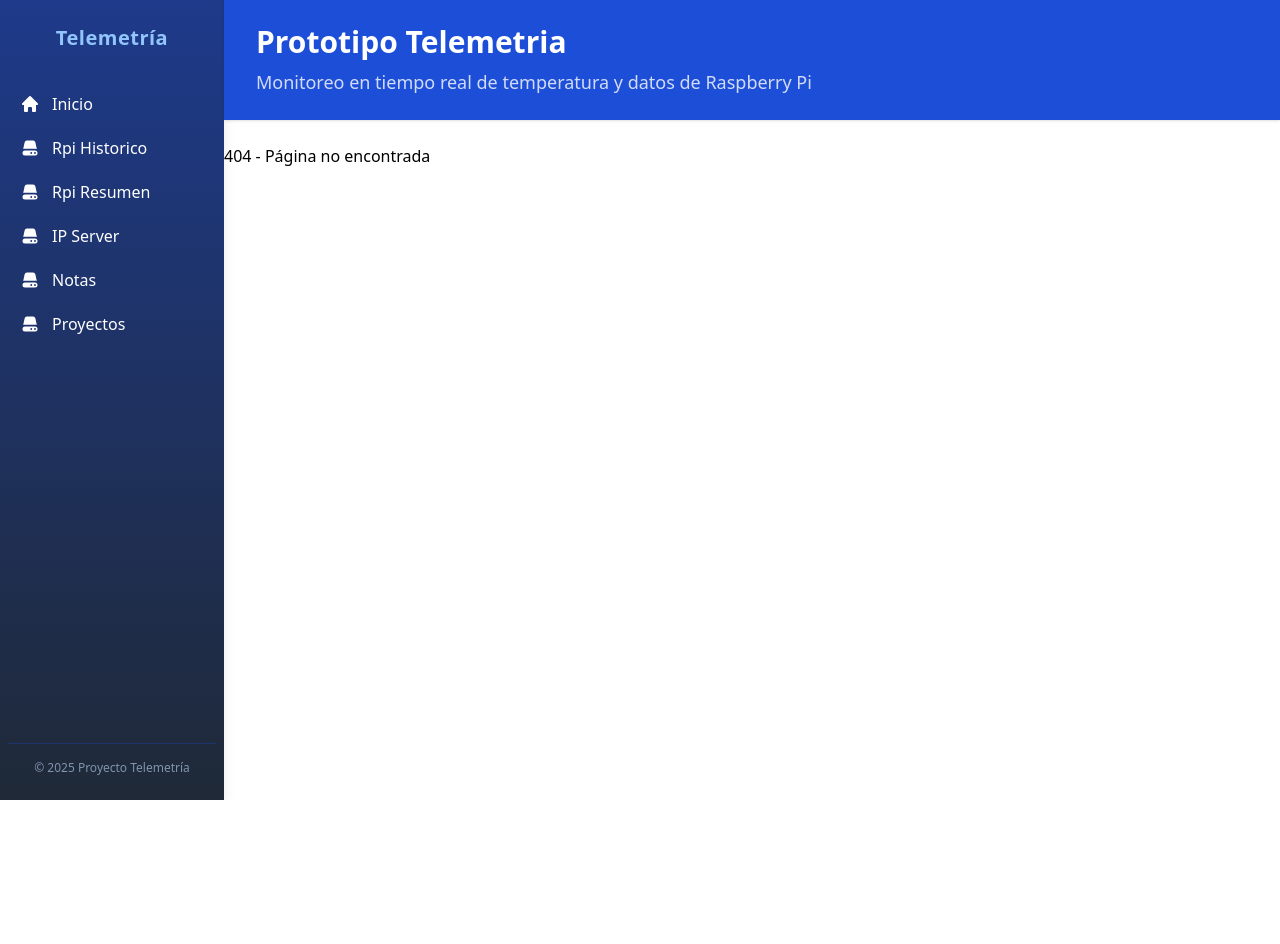
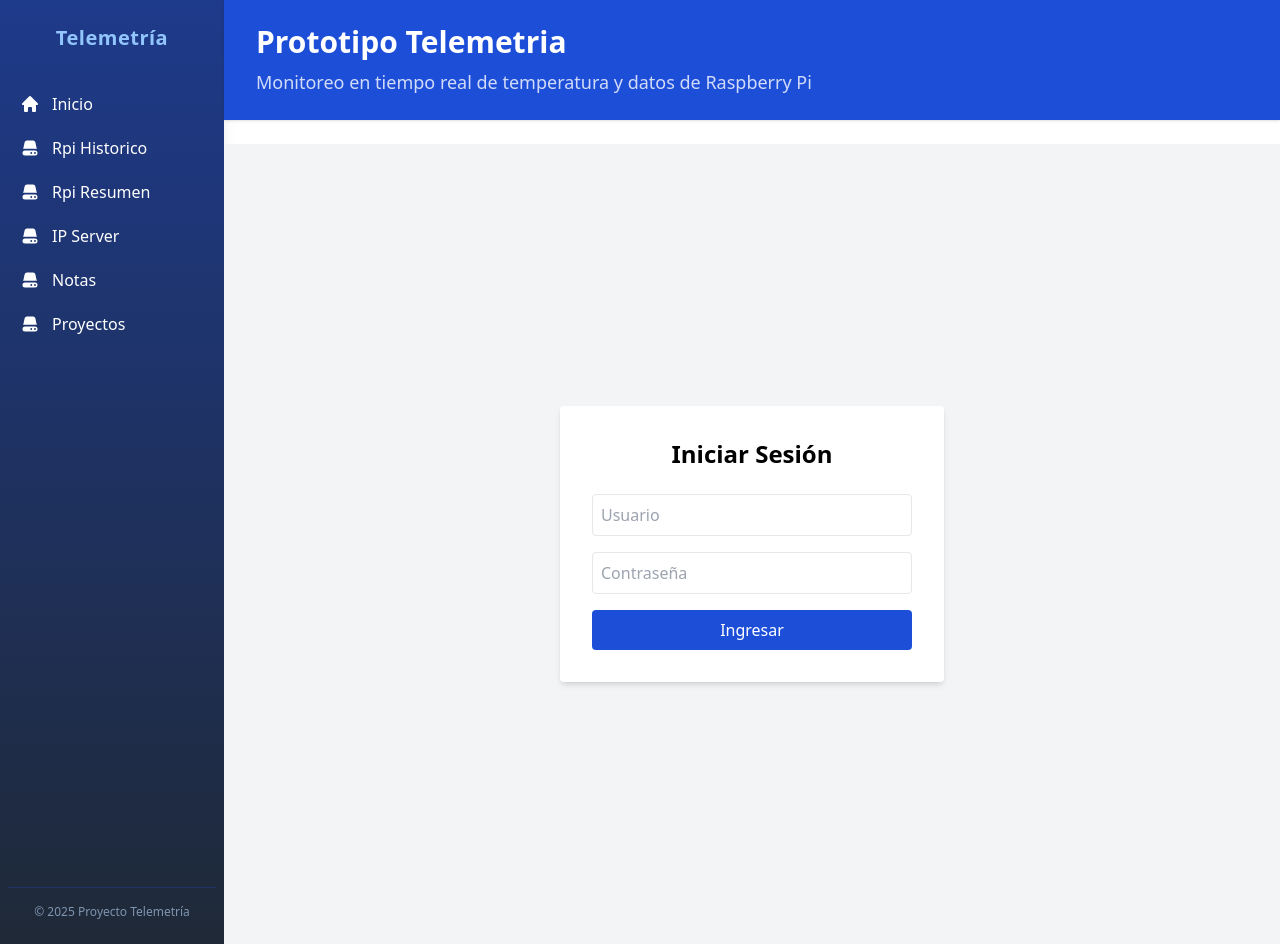
Before and after one commit to spotfreeman/telemetria-frontend, a React (Create React App) app: page /login in a window 1280 px wide. Before the commit the page ends 800 px from the top, so only its background shows below. Built offline with nearby package versions, Linux system fonts and the light colour scheme.

Commit message:
Implementando Login

```diff
--- a/src/App.js
+++ b/src/App.js
@@ -6,8 +6,10 @@ import { TempData } from './Pages/TempData';
 import { Server } from './Pages/Server';
 import { Notas } from './Pages/Notas';
 import { Lista } from './Pages/proyectos/Lista';
+import Login from './Pages/Login';
 
 import Sidebar from './Components/Sidebar';
+import PrivateRoute from './Components/PrivateRoute';
 
 function App() {
   return (
@@ -30,7 +32,8 @@ function App() {
             <Route path="/tempdata" element={<TempData />} />
             <Route path="/server" element={<Server />} />
             <Route path="/notas" element={<Notas />} />
-            <Route path="/proyectos" element={<Lista />} />
+            <Route path="/proyectos" element={<PrivateRoute> <Lista />  </PrivateRoute>} />
+            <Route path="/login" element={<Login />} />
             {/* Agrega más rutas según sea necesario */}
 
             {/* Ruta para manejar 404 */}
--- /dev/null
+++ b/src/Components/PrivateRoute.jsx
@@ -0,0 +1,9 @@
+import React from "react";
+import { Navigate } from "react-router-dom";
+
+const PrivateRoute = ({ children }) => {
+    const token = localStorage.getItem("token");
+    return token ? children : <Navigate to="/login" />;
+};
+
+export default PrivateRoute;
--- /dev/null
+++ b/src/Pages/Login.jsx
@@ -0,0 +1,60 @@
+import React, { useState } from "react";
+import { useNavigate } from "react-router-dom";
+
+const Login = () => {
+    const [form, setForm] = useState({ usuario: "", password: "" });
+    const [error, setError] = useState("");
+    const navigate = useNavigate();
+
+    const handleChange = e => {
+        setForm({ ...form, [e.target.name]: e.target.value });
+    };
+
+    const handleSubmit = async e => {
+        e.preventDefault();
+        setError("");
+        const res = await fetch("https://telemetria-backend.onrender.com/api/login", {
+            method: "POST",
+            headers: { "Content-Type": "application/json" },
+            body: JSON.stringify(form),
+        });
+        const data = await res.json();
+        if (res.ok && data.token) {
+            localStorage.setItem("token", data.token);
+            navigate("/"); // Redirige a la página principal
+        } else {
+            setError(data.message || "Usuario o contraseña incorrectos");
+        }
+    };
+
+    return (
+        <div className="flex items-center justify-center min-h-screen bg-gray-100">
+            <form onSubmit={handleSubmit} className="bg-white p-8 rounded shadow-md w-full max-w-sm">
+                <h2 className="text-2xl font-bold mb-6 text-center">Iniciar Sesión</h2>
+                {error && <div className="mb-4 text-red-600">{error}</div>}
+                <input
+                    className="border p-2 rounded w-full mb-4"
+                    name="usuario"
+                    placeholder="Usuario"
+                    value={form.usuario}
+                    onChange={handleChange}
+                    required
+                />
+                <input
+                    className="border p-2 rounded w-full mb-4"
+                    name="password"
+                    type="password"
+                    placeholder="Contraseña"
+                    value={form.password}
+                    onChange={handleChange}
+                    required
+                />
+                <button className="bg-blue-700 text-white px-4 py-2 rounded w-full" type="submit">
+                    Ingresar
+                </button>
+            </form>
+        </div>
+    );
+};
+
+export default Login;
--- a/src/Pages/proyectos/Lista.jsx
+++ b/src/Pages/proyectos/Lista.jsx
@@ -1,4 +1,5 @@
 import React, { useEffect, useState } from "react";
+
 
 export const Lista = () => {
     const [proyectos, setProyectos] = useState([]);
```
